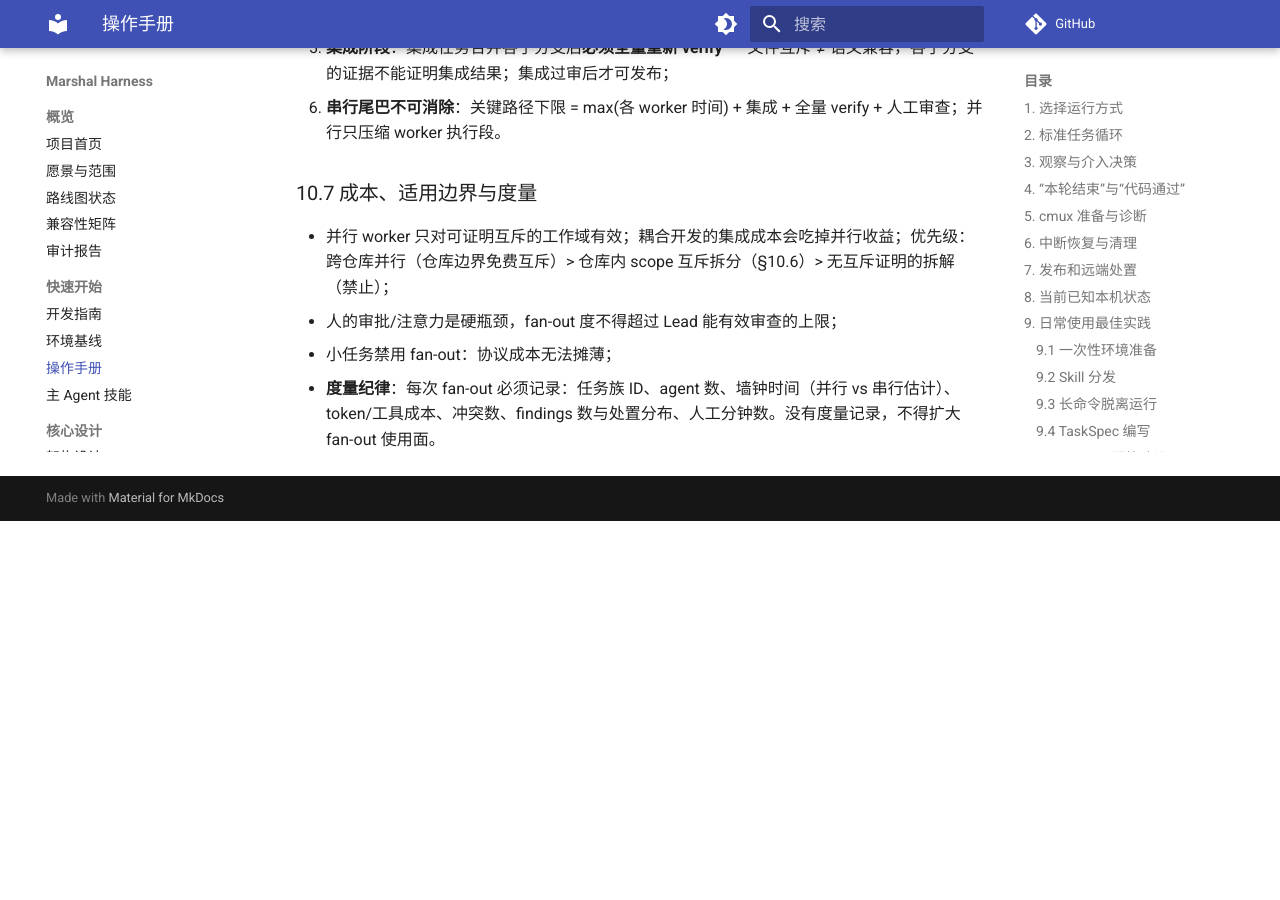
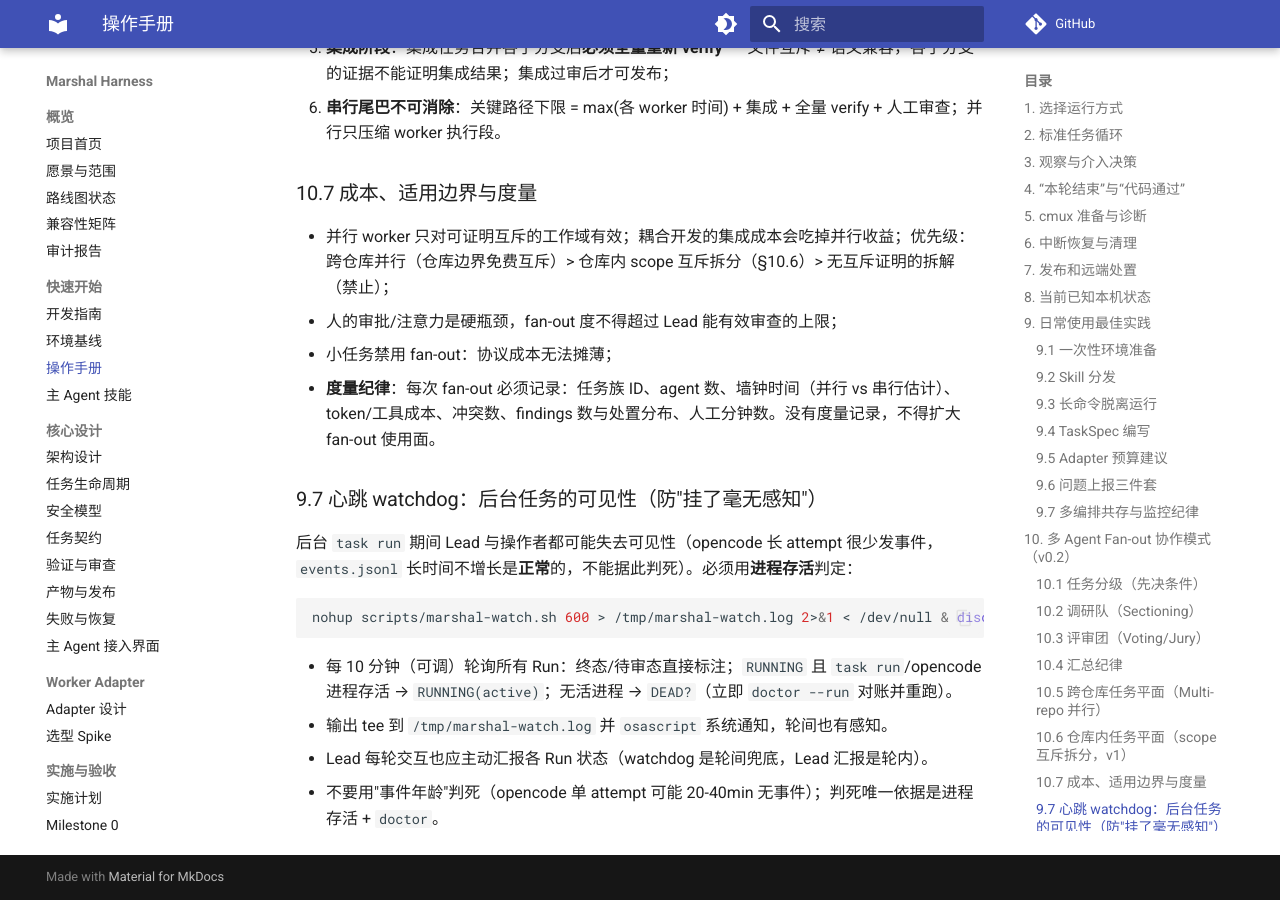
Before and after one commit to chiga0/marshal-harness, an MkDocs documentation site: the page built from docs/operator-runbook.md, in a window 1280 px wide and 900 px high, scrolled down 9142 px. Built offline with MkDocs 1.6.1 and Material for MkDocs 9.7.7, drawn with Linux system fonts in a browser that asks for light colours; comment, search, counter and statistics services are not loaded; before the commit the page ends 9663 px from its top, so only the background shows below that.

Commit message:
feat: heartbeat watchdog (10-min progress + process-liveness DEAD detection) runbook 9.7

````diff
--- a/docs/operator-runbook.md
+++ b/docs/operator-runbook.md
@@ -260,3 +260,17 @@ Lead 的汇总必须产出三份清单并可回溯：**共识**（多 Agent 独
 - 人的审批/注意力是硬瓶颈，fan-out 度不得超过 Lead 能有效审查的上限；
 - 小任务禁用 fan-out：协议成本无法摊薄；
 - **度量纪律**：每次 fan-out 必须记录：任务族 ID、agent 数、墙钟时间（并行 vs 串行估计）、token/工具成本、冲突数、findings 数与处置分布、人工分钟数。没有度量记录，不得扩大 fan-out 使用面。
+
+### 9.7 心跳 watchdog：后台任务的可见性（防"挂了毫无感知"）
+
+后台 `task run` 期间 Lead 与操作者都可能失去可见性（opencode 长 attempt 很少发事件，`events.jsonl`
+长时间不增长是**正常**的，不能据此判死）。必须用**进程存活**判定：
+
+```bash
+nohup scripts/marshal-watch.sh 600 > /tmp/marshal-watch.log 2>&1 < /dev/null & disown
+```
+
+- 每 10 分钟（可调）轮询所有 Run：终态/待审态直接标注；`RUNNING` 且 `task run`/opencode 进程存活 → `RUNNING(active)`；无活进程 → `DEAD?`（立即 `doctor --run` 对账并重跑）。
+- 输出 tee 到 `/tmp/marshal-watch.log` 并 `osascript` 系统通知，轮间也有感知。
+- Lead 每轮交互也应主动汇报各 Run 状态（watchdog 是轮间兜底，Lead 汇报是轮内）。
+- 不要用"事件年龄"判死（opencode 单 attempt 可能 20-40min 无事件）；判死唯一依据是进程存活 + `doctor`。
````
Also changed, not shown: 1 other file.
